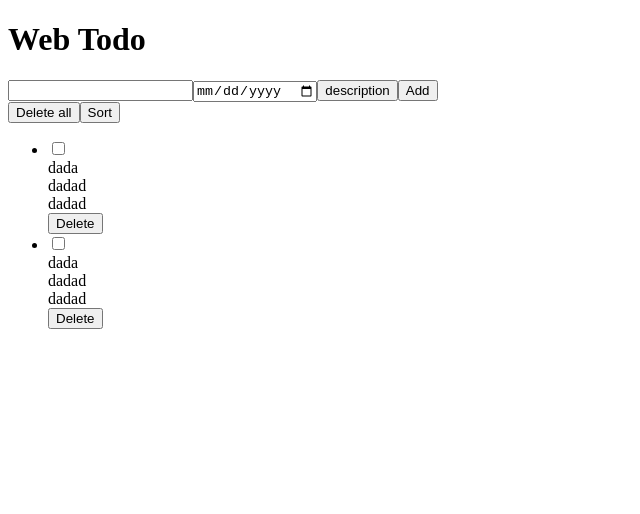
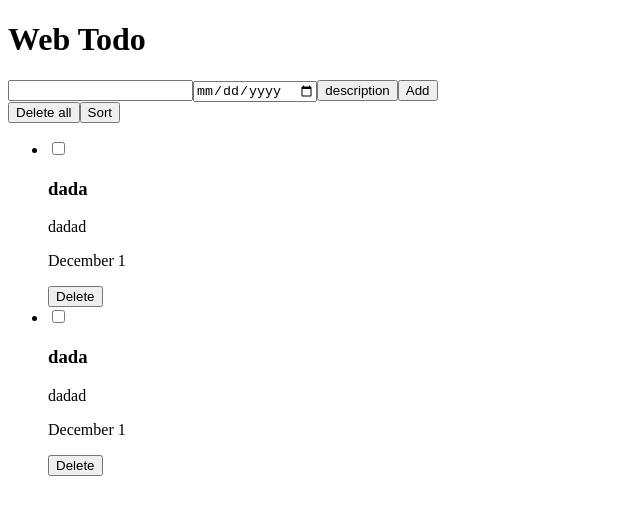
Before and after one commit to igortrajic/react-todo-igortrajic, a React app: page / in a window 1280 px wide. Shown: the top 514 px of the page, without its empty margins (0-640 px from the left). Built offline with nearby package versions, Linux system fonts and the light colour scheme; the HTML template or start-up script is replaced by a standard one.

Commit message:
fix:separated todo mofications and todo creations and changed some elements

```diff
--- a/src/App.tsx
+++ b/src/App.tsx
@@ -1,6 +1,7 @@
 import './App.css';
 import TodoList from './components/TodoList';
 import TodoCreation from './components/TodoCreation';
+import TodoMenagement from './components/TodoMenagement';
 
 export default function App() {
   return (
@@ -8,6 +9,7 @@ export default function App() {
       <div className="site-body">
         <h1>Web Todo</h1>
         <TodoCreation></TodoCreation>
+        <TodoMenagement></TodoMenagement>
         <TodoList></TodoList>
       </div>
     </>
--- a/src/components/TodoCreation.tsx
+++ b/src/components/TodoCreation.tsx
@@ -1,16 +1,10 @@
 export default function TodoCreation() {
   return (
-    <div>
-      <div className="todo-container">
-        <input type="text" className="user-input" />
-        <input type="date"></input>
-        <button className="buttons">description</button>
-        <button className="buttons">Add</button>
-      </div>
-      <div className="todo-container">
-        <button className="buttons">Delete all</button>
-        <button className="buttons">Sort</button>
-      </div>
+    <div className="todo-container">
+      <input type="text" className="user-input" />
+      <input type="date"></input>
+      <button className="buttons">description</button>
+      <button className="buttons">Add</button>
     </div>
   );
 }
--- a/src/components/TodoItem.tsx
+++ b/src/components/TodoItem.tsx
@@ -1,13 +1,15 @@
 export default function TodoItem() {
   return (
     <li className="todo-list">
-      <div className="todo-item">
-        <input type="checkbox" />
-        <div className="todo-title">dada</div>
-        <div className="todo-description">dadad</div>
-        <div className="todo-date">dadad</div>
-        <button className="buttons">Delete</button>
-      </div>
+      <input type="checkbox" />
+      <h3 className="todo-title">dada</h3>
+      <p className="todo-description">dadad</p>
+      <p>
+        <time dateTime="2025-12-01" className="todo-date">
+          December 1
+        </time>
+      </p>
+      <button className="buttons">Delete</button>
     </li>
   );
 }
--- /dev/null
+++ b/src/components/TodoMenagement.tsx
@@ -0,0 +1,8 @@
+export default function TodoMenagement() {
+  return (
+    <div className="todo-container">
+      <button className="buttons">Delete all</button>
+      <button className="buttons">Sort</button>
+    </div>
+  );
+}
```
